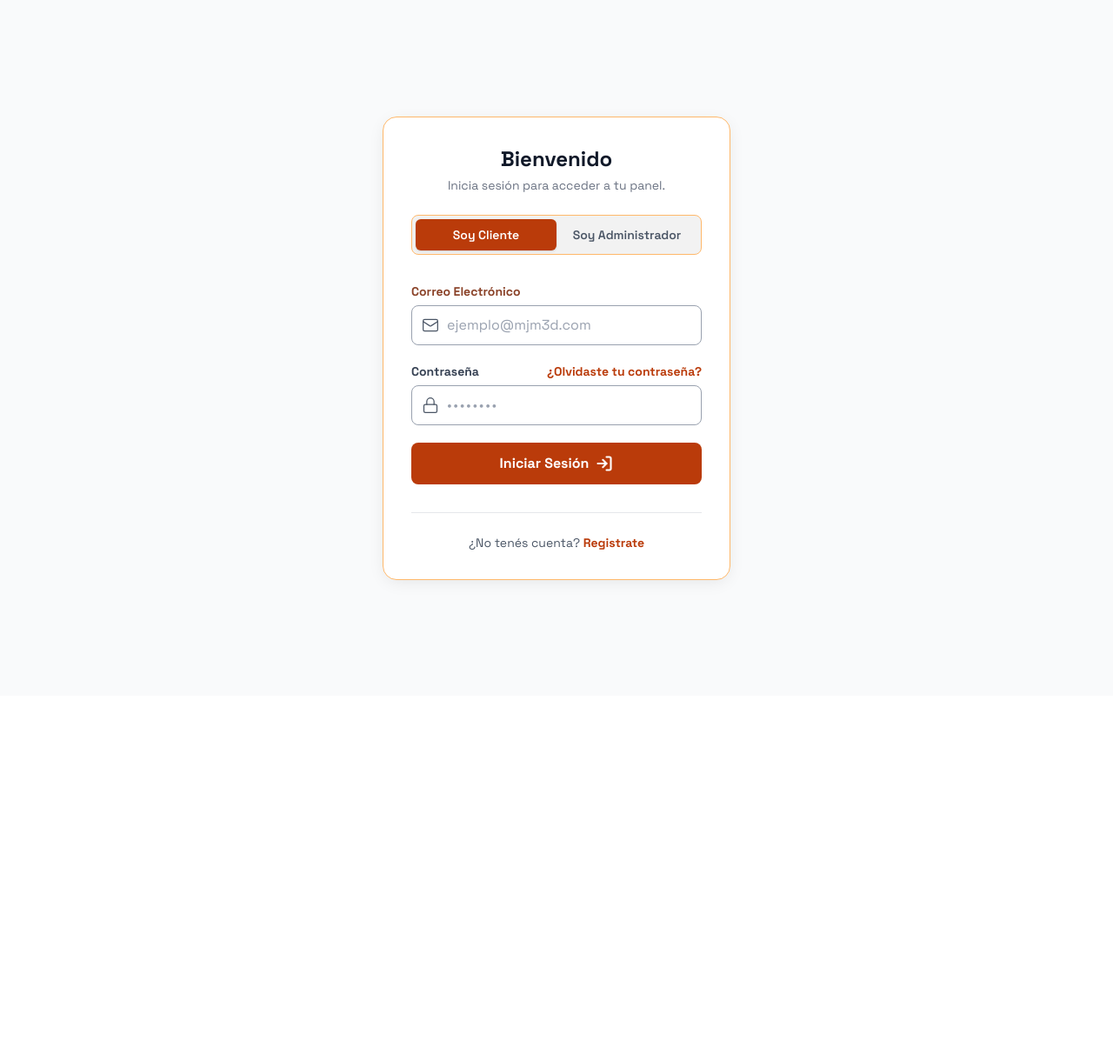
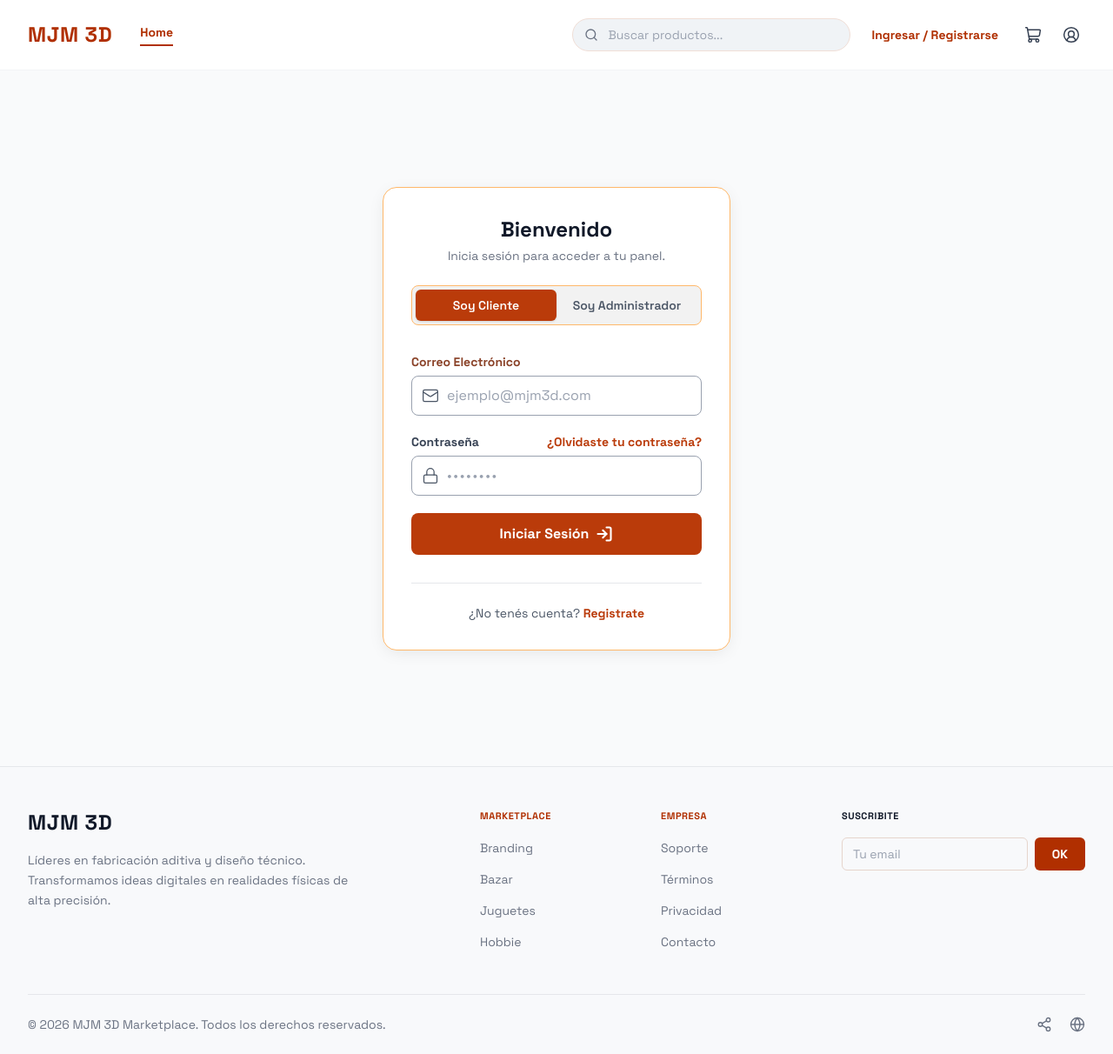
Before and after one commit to grupoalfajordepollo-code/mjm-project, a React (Vite) app in the folder Front/: page / in a window 1280 px wide. Shown: the whole page at 87% size. Before the commit the page ends 800 px from the top, so only its background shows below. Built offline with nearby package versions, Linux system fonts and the light colour scheme.

Commit message:
Finalizacion del maquetado del header y del footer

```diff
--- a/Front/src/App.jsx
+++ b/Front/src/App.jsx
@@ -1,9 +1,13 @@
+import Footer from "./components/Footer"
+import Header from "./components/Header"
 import LoginForm from "./components/LoginForm"
 function App() {
 
   return (
     <>
+      <Header></Header>
       <LoginForm></LoginForm>
+      <Footer></Footer>
     </>
   )
 }
--- /dev/null
+++ b/Front/src/components/Footer.jsx
@@ -0,0 +1,90 @@
+import { Share2, Globe } from 'lucide-react';
+
+const Footer = () => {
+  return (
+    <footer className="w-full bg-[#f8f9fb] font-space border-t border-gray-200">
+      <div className="max-w-7xl mx-auto px-4 sm:px-6 lg:px-8 pt-12 pb-6">
+
+        <div className="grid grid-cols-1 md:grid-cols-12 gap-8 mb-12">
+
+          <div className="md:col-span-4 lg:col-span-5">
+            <h3 className="text-2xl font-black text-gray-900 mb-4 tracking-wide">MJM 3D</h3>
+            <p className="text-gray-500 text-sm leading-relaxed max-w-sm">
+              Líderes en fabricación aditiva y diseño técnico.<br />
+              Transformamos ideas digitales en realidades físicas de alta precisión.
+            </p>
+          </div>
+
+          <div className="md:col-span-2 lg:col-span-2">
+            <h4 className="text-[11px] font-bold text-[#B02F00] uppercase tracking-wider mb-4">
+              Marketplace
+            </h4>
+            <ul className="space-y-3">
+              <li><a href="#" className="text-sm text-gray-500 hover:text-[#B02F00] transition-colors">Branding</a></li>
+              <li><a href="#" className="text-sm text-gray-500 hover:text-[#B02F00] transition-colors">Bazar</a></li>
+              <li><a href="#" className="text-sm text-gray-500 hover:text-[#B02F00] transition-colors">Juguetes</a></li>
+              <li><a href="#" className="text-sm text-gray-500 hover:text-[#B02F00] transition-colors">Hobbie</a></li>
+            </ul>
+          </div>
+
+          <div className="md:col-span-2 lg:col-span-2">
+            <h4 className="text-[11px] font-bold text-[#B02F00] uppercase tracking-wider mb-4">
+              Empresa
+            </h4>
+            <ul className="space-y-3">
+              <li><a href="#" className="text-sm text-gray-500 hover:text-[#B02F00] transition-colors">Soporte</a></li>
+              <li><a href="#" className="text-sm text-gray-500 hover:text-[#B02F00] transition-colors">Términos</a></li>
+              <li><a href="#" className="text-sm text-gray-500 hover:text-[#B02F00] transition-colors">Privacidad</a></li>
+              <li><a href="#" className="text-sm text-gray-500 hover:text-[#B02F00] transition-colors">Contacto</a></li>
+            </ul>
+          </div>
+
+          <div className="md:col-span-4 lg:col-span-3">
+            <h4 className="text-[11px] font-bold text-gray-900 uppercase tracking-wider mb-4">
+              Suscribite
+            </h4>
+            <form className="flex gap-2" onSubmit={(e) => e.preventDefault()}>
+              <input
+                type="email"
+                placeholder="Tu email"
+                className="w-full px-3 py-2 bg-transparent border border-[#e6d5cc] rounded-md text-sm text-gray-700 placeholder-gray-400 focus:outline-none focus:ring-2 focus:ring-[#B02F00]/20 focus:border-[#B02F00] transition-all"
+                required
+              />
+              <button
+                type="submit"
+                className="cursor-pointer px-5 py-2 bg-[#B02F00] hover:bg-[#8a2500] text-white text-sm font-bold rounded-md transition-colors"
+              >
+                OK
+              </button>
+            </form>
+          </div>
+
+        </div>
+
+        <div className="pt-6 border-t border-gray-200 flex flex-col sm:flex-row justify-between items-center gap-4">
+          <p className="text-sm text-gray-500">
+            © 2026 MJM 3D Marketplace. Todos los derechos reservados.
+          </p>
+
+          <div className="flex items-center gap-5 text-gray-500">
+            <button
+              className="hover:text-[#B02F00] cursor-pointer transition-colors"
+              aria-label="Compartir"
+            >
+              <Share2 className="h-4.5 w-4.5" strokeWidth={1.8} />
+            </button>
+            <button
+              className="hover:text-[#B02F00] cursor-pointer transition-colors"
+              aria-label="Idioma"
+            >
+              <Globe className="h-4.5 w-4.5" strokeWidth={1.8} />
+            </button>
+          </div>
+        </div>
+
+      </div>
+    </footer>
+  );
+};
+
+export default Footer;
--- /dev/null
+++ b/Front/src/components/Header.jsx
@@ -0,0 +1,68 @@
+import { Search, ShoppingCart, CircleUserRound } from 'lucide-react';
+
+const Header = () => {
+  return (
+    <header className="w-full bg-white border-b border-gray-100 font-space">
+      <div className="max-w-7xl mx-auto px-4 sm:px-6 lg:px-8 h-20 flex items-center justify-between gap-4">
+
+        <div className="flex items-center gap-8">
+
+          <a href="#" className="text-2xl font-black tracking-wide text-[#B02F00]">
+            MJM 3D
+          </a>
+
+          <nav className="hidden sm:flex items-center gap-6">
+            <a
+              href="#"
+              className="text-[#B02F00] font-bold text-sm border-b-2 border-[#B02F00] pb-1"
+            >
+              Home
+            </a>
+          </nav>
+        </div>
+
+        <div className="flex items-center gap-4 md:gap-6">
+          <div className="relative w-48 sm:w-64 md:w-80">
+            <div className="absolute inset-y-0 left-0 pl-3.5 flex items-center pointer-events-none text-gray-500">
+              <Search className="h-4 w-4 stroke-2" />
+            </div>
+            <input
+              type="text"
+              placeholder="Buscar productos..."
+              className="w-full pl-10 pr-4 py-2 bg-[#f0f3f6] border border-[#f0ded6] rounded-full text-sm text-gray-800 placeholder-gray-400 focus:outline-none focus:ring-2 focus:ring-[#B02F00]/20 focus:border-[#B02F00] transition-all"
+            />
+          </div>
+
+          <a
+            href="#"
+            className="hidden md:inline-block text-sm font-bold text-[#B02F00] hover:opacity-80 transition-opacity whitespace-nowrap"
+          >
+            Ingresar / Registrarse
+          </a>
+
+          <div className="flex items-center gap-3 text-gray-700">
+            <button
+              type="button"
+              className="p-1.5 hover:text-[#B02F00] cursor-pointer transition-colors rounded-full hover:bg-gray-100"
+              aria-label="Carrito de compras"
+            >
+              <ShoppingCart className="h-5 w-5" strokeWidth={1.8} />
+            </button>
+
+            <button
+              type="button"
+              className="p-1.5 hover:text-[#B02F00] cursor-pointer transition-colors rounded-full hover:bg-gray-100"
+              aria-label="Cuenta de usuario"
+            >
+              <CircleUserRound className="h-5 w-5" strokeWidth={1.8} />
+            </button>
+          </div>
+
+        </div>
+
+      </div>
+    </header>
+  );
+};
+
+export default Header;
```
